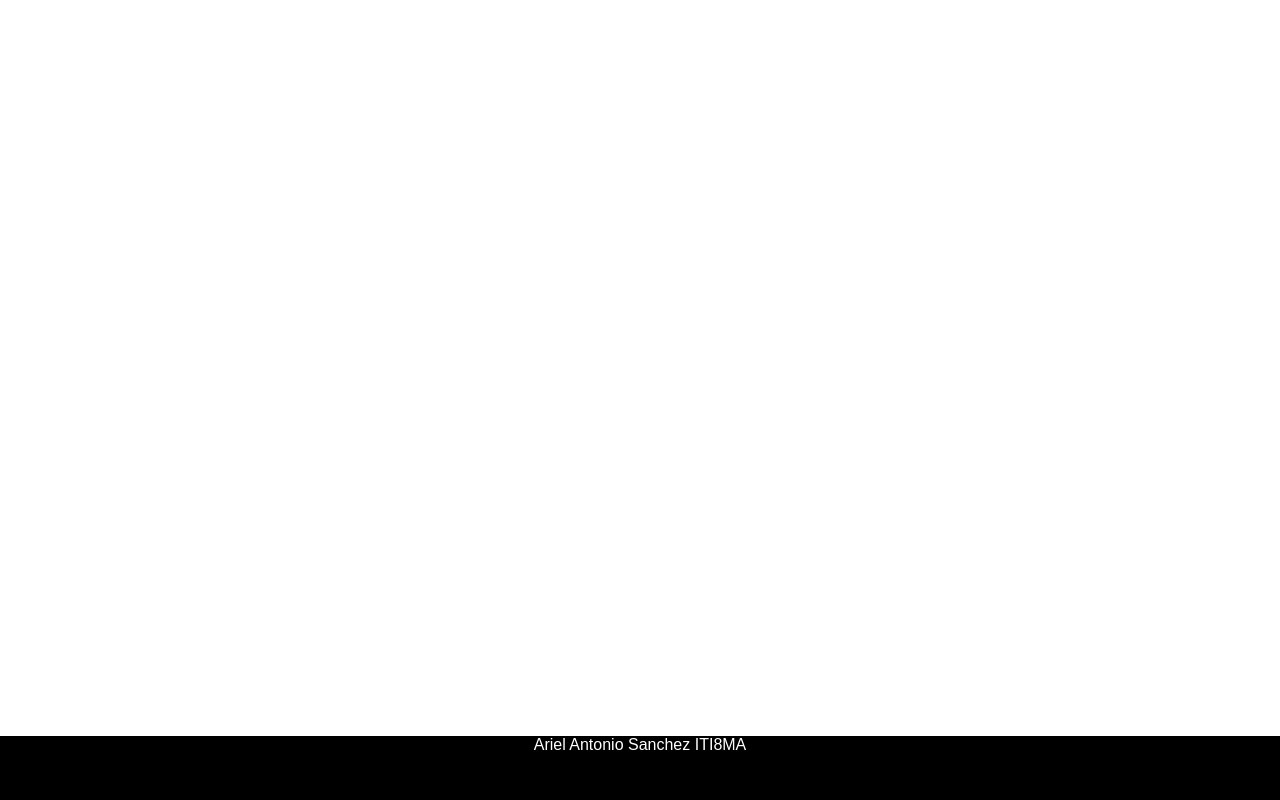
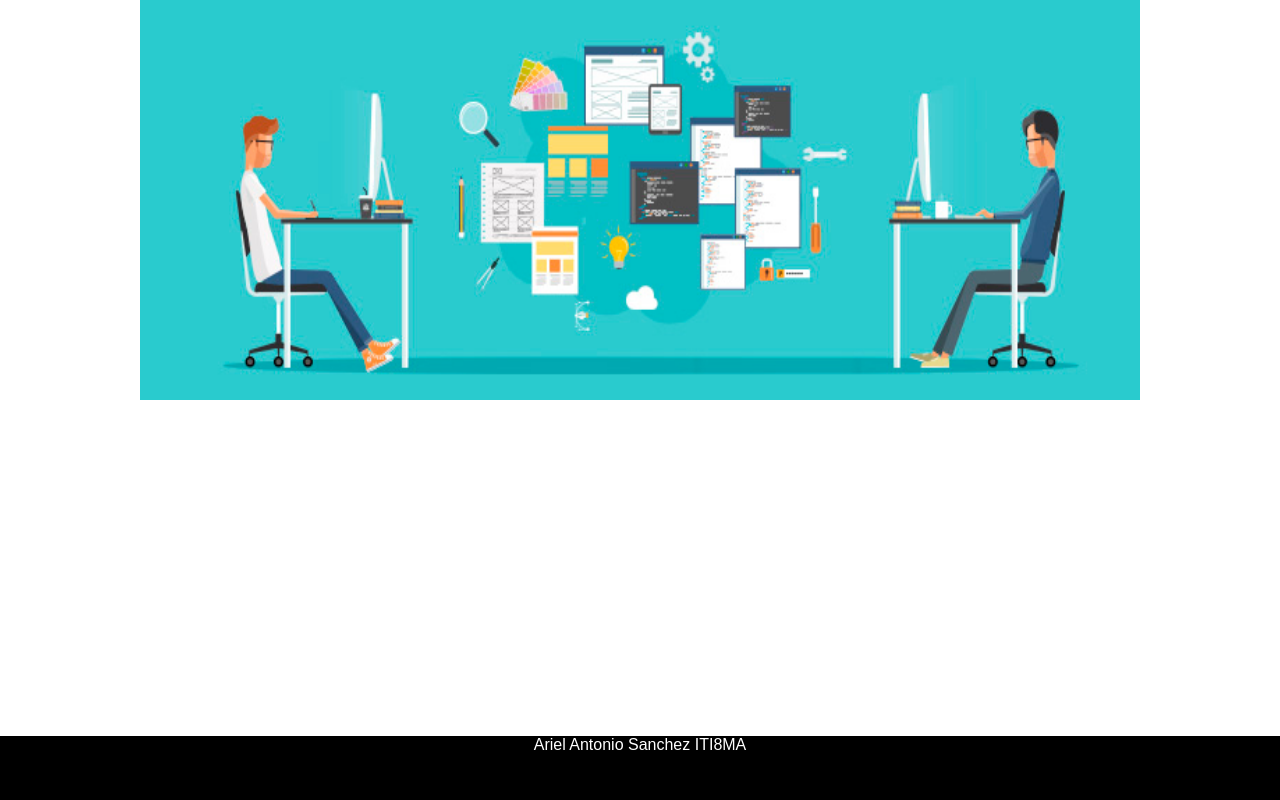
Before and after one commit to ary123-12/Ariel_practica, a Django app: page / in a window 1280 px wide. Run offline with Django 3.2, Linux system fonts and the light colour scheme.

Commit message:
Version 3

```diff
--- a/Arel/practica/static/estilos.css
+++ b/Arel/practica/static/estilos.css
@@ -8,7 +8,14 @@ body {
 }
 
 .wrapper {
+    text-align: center;
     min-height: calc(100% - 4rem);
+}
+
+img {
+    padding-top: center;
+    width: 1000px;
+    height: 400px;
 }
 
 .footer {
--- a/Arel/practica/templates/index.html
+++ b/Arel/practica/templates/index.html
@@ -12,7 +12,7 @@
 
 <body>
     <div class="wrapper">
-        <p></p>
+        <img src="{% static 'bannerprogramacion.jpg' %}" alt="">
     </div>
     <footer class="footer">
         <p>Ariel Antonio Sanchez ITI8MA</p>
```
Also changed, not shown: Arel/practica/static/bannerprogramacion.jpg (added).
